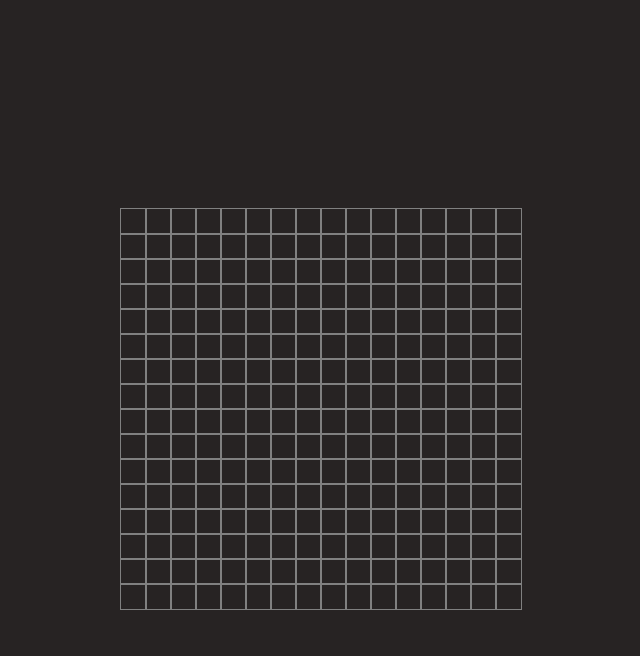
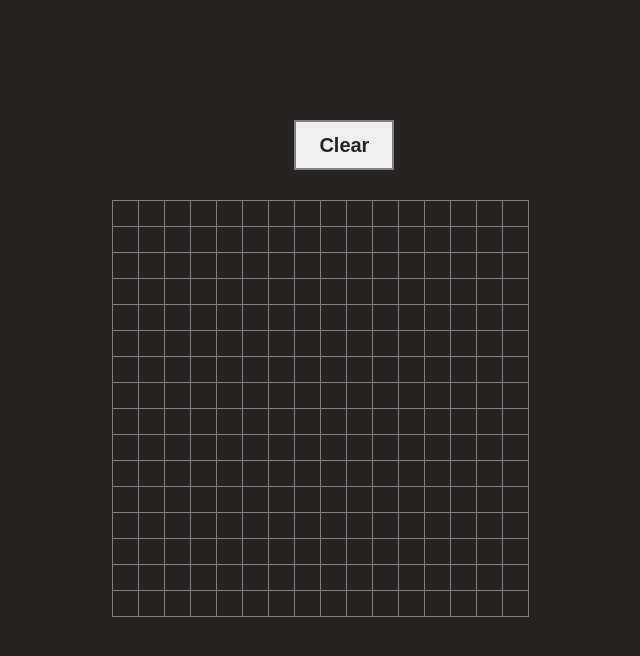
Before and after one commit to d3enis/etch-a-sketch, a plain HTML site: page index.html in a window 1280 px wide. Shown: the whole page, without its empty margins (320-960 px from the left). Drawn offline with Linux system fonts and the light colour scheme.

Commit message:
Added button and some style still buggy :(

```diff
--- a/index.html
+++ b/index.html
@@ -10,8 +10,14 @@
 </head>
 
 <body>
+    <button class="clear">Clear</button>
+    <container>
+
+    </container>
+
 
     <script src="script.js"></script>
+
 </body>
 
 </html>
--- a/script.js
+++ b/script.js
@@ -1,10 +1,10 @@
-let body = document.querySelector("body");
+let container = document.querySelector("container");
 let div = document.createElement("div");
 div.className = "boxes";
 
 function makeGrid() {
    for (let i = 0; i < 256; i++) {
-      body.append(div.cloneNode(true))
+      container.append(div.cloneNode(true))
    }
 }
 
--- a/style.css
+++ b/style.css
@@ -1,5 +1,14 @@
 html {
   background-color: rgb(39, 35, 35);
+}
+
+container {
+  display: grid;
+  grid-template-columns: repeat(16, 26px);
+  grid-template-rows: repeat(16, 26px);
+  align-content: center;
+  justify-content: center;
+  height: 100vh;
 }
 
 .boxes {
@@ -8,11 +17,14 @@ html {
   width: 25px;
 }
 
-body {
-  display: grid;
-  grid-template-columns: repeat(16, 25px);
-  grid-template-rows: repeat(16, 25px);
-  align-content: center;
-  justify-content: center;
-  height: 100vh;
+.clear {
+  position: fixed;
+  top: 15%;
+  left: 48%;
+  height: 50px;
+  width: 100px;
+  border: 2px gray solid;
+  color: rgb(39, 35, 35);
+  font-weight: 600;
+  font-size: 20px;
 }
```
